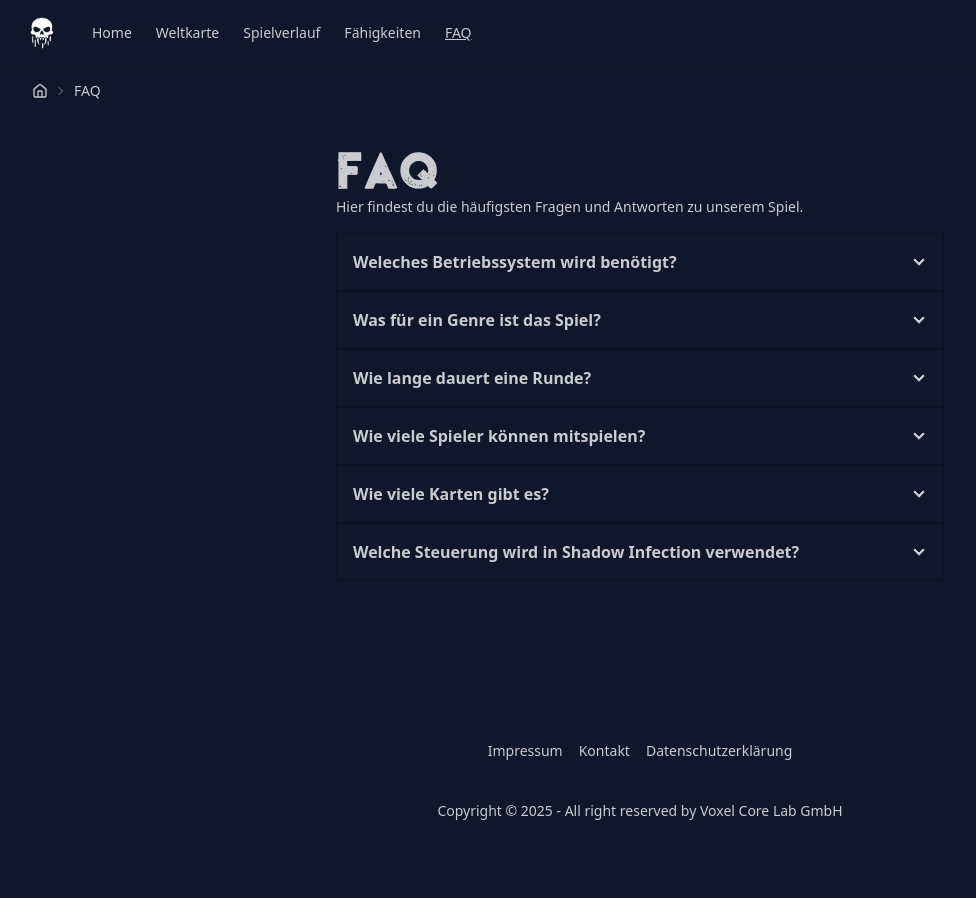
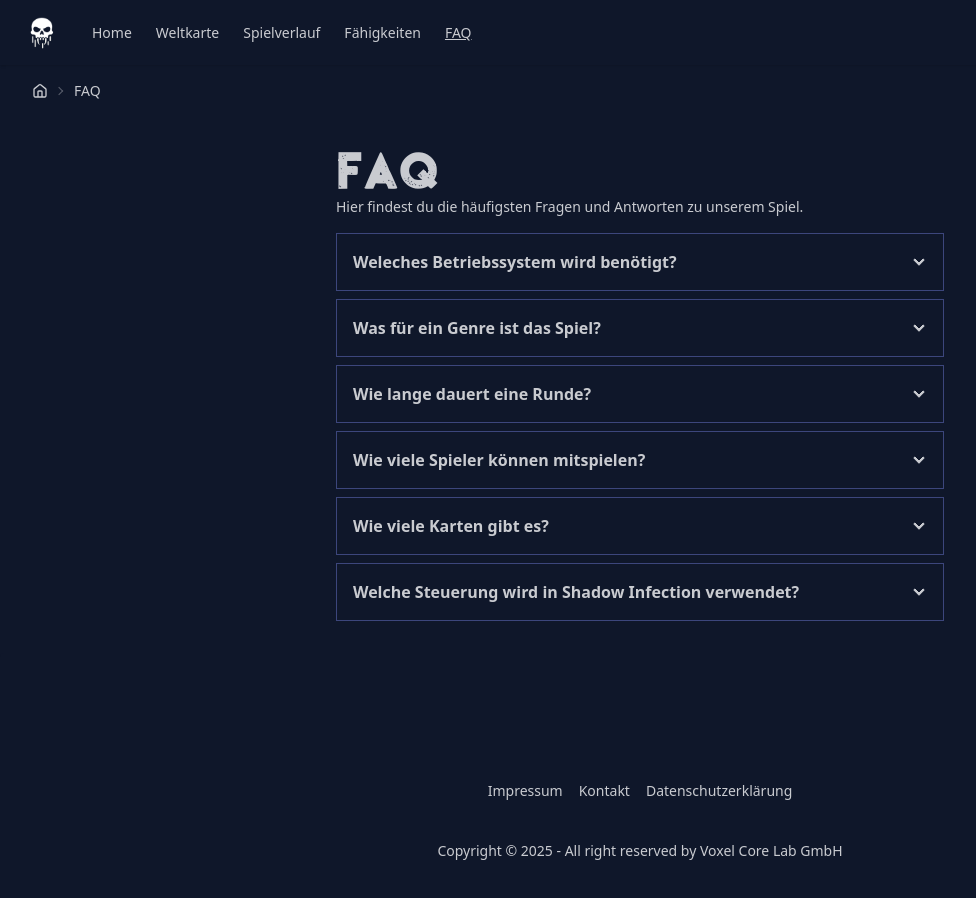
Before and after one commit to VoxelCoreLab/project-alpha-website, a Vue app: page /faq in a window 1280 px wide. Shown: the top 898 px of the page, without its empty margins (0-976 px from the left). Before the commit the page ends 861 px from the top, so only its background shows below. Built offline with nearby package versions, Linux system fonts and the light colour scheme.

Commit message:
feat(faq): improve FAQ section layout and styling
Change the FAQ container from a simple vertical stack to a grid with gaps
to enhance spacing and readability. Update the border color of each FAQ
item to a semi-transparent secondary color for better visual distinction.

```diff
--- a/src/pages/PageFaq.vue
+++ b/src/pages/PageFaq.vue
@@ -3,8 +3,8 @@
         <div class="max-w-2xl mx-auto px-8 py-8">
             <h1 class="text-5xl font-bold font-nebulous-regular">FAQ</h1>
             <p class="text-sm">Hier findest du die häufigsten Fragen und Antworten zu unserem Spiel.</p>
-            <div class="mt-4">
-                <div v-for="(faq, index) in faqs" :key="index" tabindex="0" class="collapse collapse-arrow bg-base-100 border-base-300 border">
+            <div class="mt-4 grid gap-2">
+                <div v-for="(faq, index) in faqs" :key="index" tabindex="0" class="collapse collapse-arrow bg-base-100 border-secondary/40 border">
                     <div class="collapse-title font-semibold">{{ faq.question }}</div>
                     <div class="collapse-content text-sm">
                         {{ faq.answer }}
```
